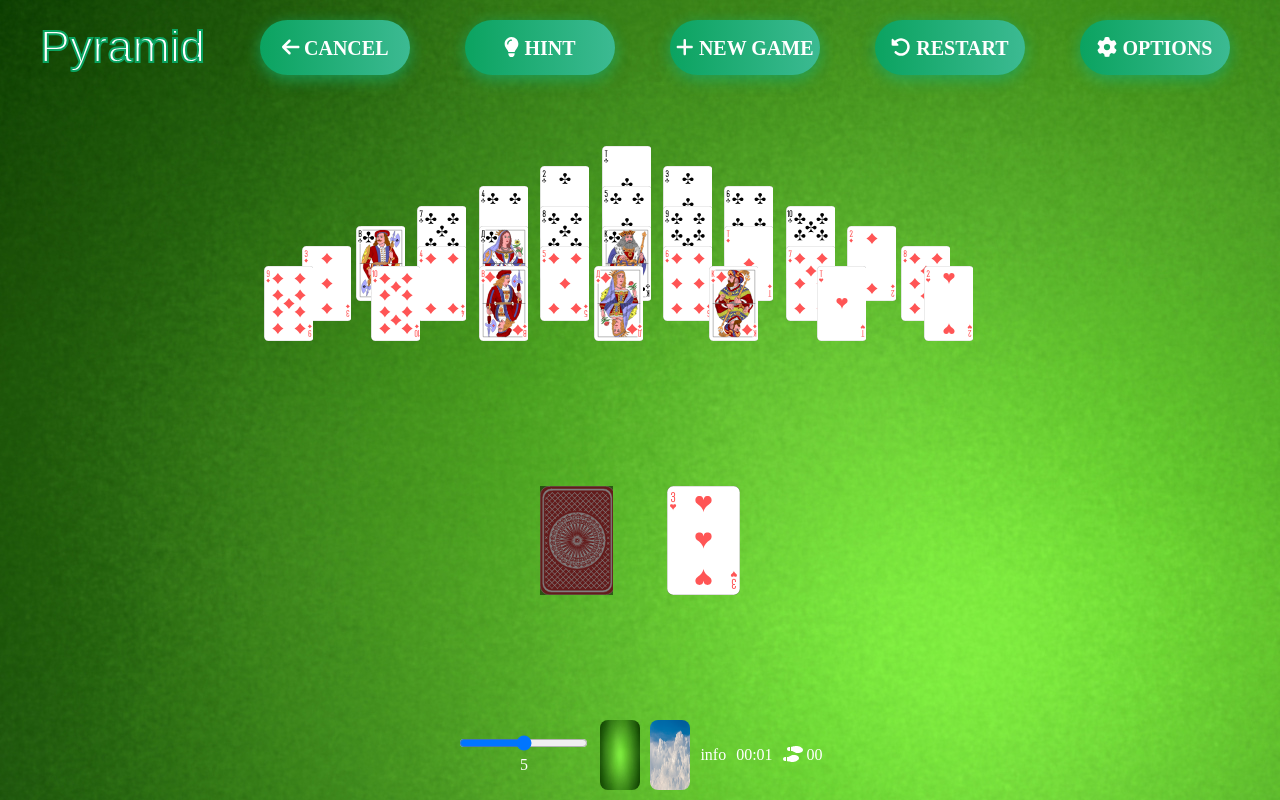
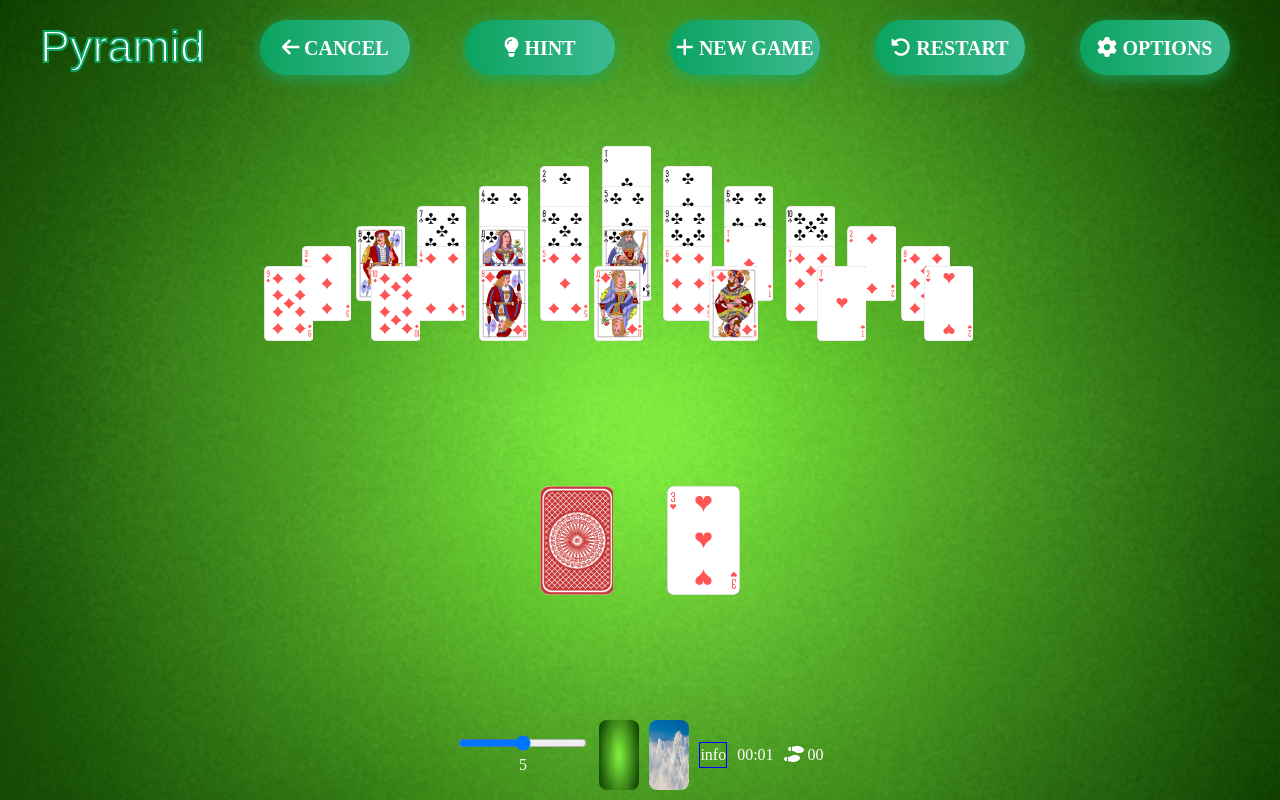
Before and after one commit to Igogoblin/pyramid, a React (Vite) app in the folder pyramid/: page / in a window 1280 px wide. Both pictures are taken after a click on the element 576 px from the left and 540 px from the top of the page. Built offline with nearby package versions, Linux system fonts and the light colour scheme; a web font is replaced by a local one.

Commit message:
fix: dell console.log and all by activation

```diff
--- a/pyramid/src/App.css
+++ b/pyramid/src/App.css
@@ -11,6 +11,8 @@ body {
 .main {
   width: 100%;
   height: 100%;
+  background-size: cover;
+  background-repeat: no-repeat;
 }
 
 .footer-bottom {
--- a/pyramid/src/components/backCard/BackCard.jsx
+++ b/pyramid/src/components/backCard/BackCard.jsx
@@ -1,49 +1,16 @@
 import { createRez, showRez } from "../../store/cardSlice";
 import s from "../body/body.module.css";
-import { useDispatch, useSelector } from "react-redux";
+import { useDispatch } from "react-redux";
 
 const BackCard = () => {
   const dispatch = useDispatch();
-  const activation = useSelector((state) => state.pyramid.activation);
-  const check = useSelector((state) => state.pyramid);
 
   function next() {
     dispatch(createRez());
     dispatch(showRez());
-    // console.log("we push back card");
   }
 
-  return (
-    <div
-      className={s.back}
-      onClick={next}
-      style={{
-        ...(activation && {
-          pointerEvents: "none",
-        }),
-        ...(check.rezCount == check.otb.length && {
-          pointerEvents: "none",
-        }),
-      }}
-    >
-      <div
-        style={{
-          width: "0px",
-          height: "0px",
-          ...(activation && {
-            backgroundColor: "#00000080",
-            width: "100%",
-            height: "100%",
-          }),
-          ...(check.rezCount == check.otb.length && {
-            backgroundColor: "#00000080",
-            width: "100%",
-            height: "100%",
-          }),
-        }}
-      ></div>
-    </div>
-  );
+  return <div className={s.back} onClick={next}></div>;
 };
 
 export default BackCard;
--- a/pyramid/src/components/footer/Footer.jsx
+++ b/pyramid/src/components/footer/Footer.jsx
@@ -25,7 +25,7 @@ const Footer = () => {
       <div className={s.mob_display}>
         <BackSlider />
       </div>
-      <div onClick={info} className={s.info}>
+      <div onClick={info} className={s.information}>
         info
       </div>
       <div>00:01</div>
--- a/pyramid/src/components/reset/Res.jsx
+++ b/pyramid/src/components/reset/Res.jsx
@@ -1,57 +1,22 @@
 import { useDispatch, useSelector } from "react-redux";
-import {
-  createOtb,
-  activationTrue,
-  activationFalse,
-} from "../../store/cardSlice";
-import { useState } from "react";
+import { createOtb } from "../../store/cardSlice";
 
 const Res = () => {
   const card = useSelector((state) => state.pyramid.rez);
   const otb = useSelector((state) => state.pyramid.otb);
   const itemCard = useSelector((state) => state.pyramid.rezCount);
-  const activation = useSelector((state) => state.pyramid.activation);
   const dispatch = useDispatch();
-  const [active, setActive] = useState(false);
-  // console.log(card);
   function toOtb() {
-    if (active) {
-      dispatch(createOtb());
-      setActive(false);
-      dispatch(activationFalse());
-    } else {
-      setActive(true);
-      dispatch(activationTrue());
-    }
-
-    // console.log("work to otb");
+    dispatch(createOtb());
   }
   return (
-    itemCard > -1 &&
     card[itemCard] !== otb[otb.length - 1] && (
       <div
         style={{
           backgroundImage: `url(${card[itemCard].way})`,
-          ...(active && { transform: "scale(1.3)" }),
-          ...(activation &&
-            !active && {
-              pointerEvents: "none",
-            }),
         }}
         onClick={toOtb}
-      >
-              <div
-        style={{
-          width: "0px",
-          height: "0px",
-          ...(activation && !active &&{
-            backgroundColor: "#00000080",
-            width: "100%",
-            height: "100%",
-          }),
-        }}
       ></div>
-      </div>
     )
   );
 };
--- a/pyramid/src/store/cardSlice.js
+++ b/pyramid/src/store/cardSlice.js
@@ -16,11 +16,9 @@ const cardSlice = createSlice({
       "/pyramid/src/assets/backgrounds/sunflower.jpg",
     ],
     cardSize: 0,
-    rez: [],
+    rez: [], // это наша стопка на столе под "рубашкой"
     rezCount: -1,
-    otb: [],
-    activation: false,
-    field: [],
+    otb: [], // это стопка которая под картой которая сейчас играет
     colors: 1,
   },
   reducers: {
@@ -48,27 +46,13 @@ const cardSlice = createSlice({
     createOtb(state) {
       state.otb.push(state.rez[state.rezCount]);
     },
-    activationFalse(state) {
-      state.activation = false;
-    },
-    activationTrue(state) {
-      state.activation = true;
-    },
     setColor(state, action) {
       state.colors = action.payload;
     },
   },
 });
 
-export const {
-  sortCards,
-  setSize,
-  createRez,
-  showRez,
-  createOtb,
-  activationFalse,
-  activationTrue,
-  setColor,
-} = cardSlice.actions;
+export const { sortCards, setSize, createRez, showRez, createOtb, setColor } =
+  cardSlice.actions;
 
 export default cardSlice.reducer;
```
Also changed, not shown: pyramid/src/components/retreat/Retreat.jsx (+3 -34 lines), pyramid/src/components/footer/footer.module.css (line endings or trailing spaces).
